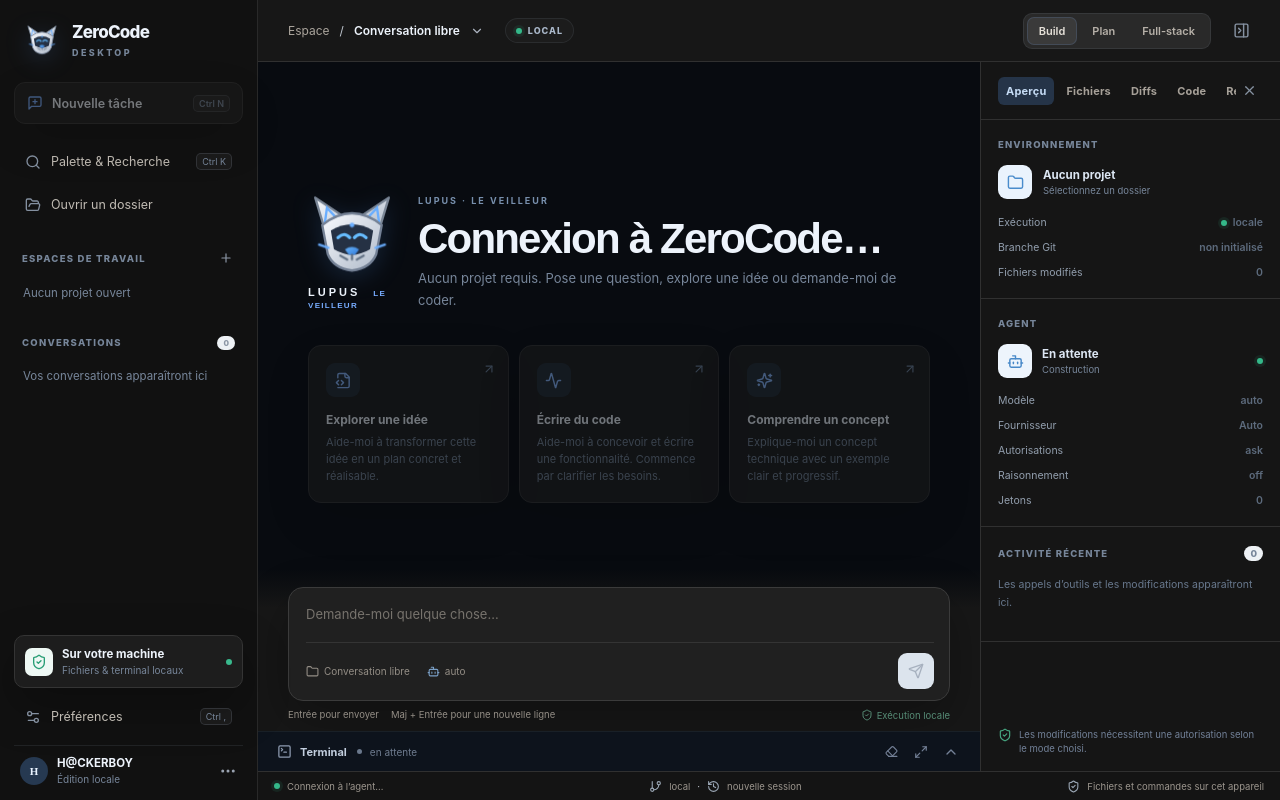
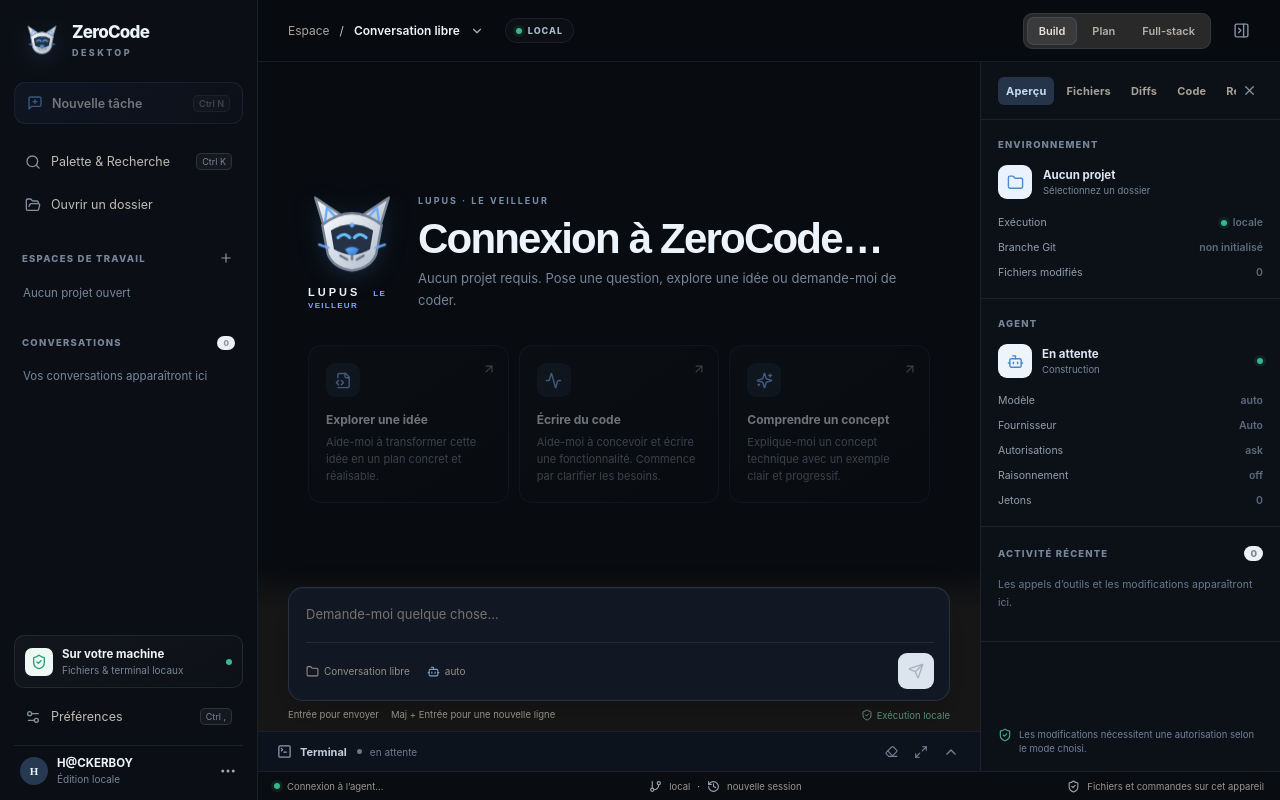
Before and after one commit to hackerboy-223/zerocode, a React (Vite) app in the folder desktop/: page / in a window 1280 px wide. Built offline with nearby package versions, Linux system fonts and the light colour scheme.

Commit message:
style(desktop): enforce refined dark theme surfaces

```diff
--- a/desktop/src/styles.css
+++ b/desktop/src/styles.css
@@ -1339,3 +1339,47 @@ button:focus-visible, input:focus-visible, textarea:focus-visible { outline: 2px
 @media (prefers-reduced-motion: reduce) {
   *, *::before, *::after { scroll-behavior: auto !important; animation-duration: .01ms !important; animation-iteration-count: 1 !important; transition-duration: .01ms !important; }
 }
+
+
+/* Dark theme precision overrides */
+.app-shell.theme-dark .sidebar { background: #0b0f15; border-color: rgba(185,203,228,.09); }
+.app-shell.theme-dark .brand-copy strong,
+.app-shell.theme-dark .breadcrumb strong,
+.app-shell.theme-dark .greeting-row h1,
+.app-shell.theme-dark .message-text,
+.app-shell.theme-dark .formatted-body { color: #edf3fb; }
+.app-shell.theme-dark .new-task-button,
+.app-shell.theme-dark .local-card,
+.app-shell.theme-dark .suggestion-card {
+  color: #edf3fb;
+  background: linear-gradient(145deg, rgba(255,255,255,.035), rgba(255,255,255,.012));
+  border-color: rgba(185,203,228,.10);
+  box-shadow: none;
+}
+.app-shell.theme-dark .new-task-button { background: linear-gradient(135deg, rgba(69,126,208,.17), rgba(34,53,79,.16)); border-color: rgba(120,173,255,.2); }
+.app-shell.theme-dark .suggestion-card:hover { background: rgba(75,127,196,.08); border-color: rgba(120,173,255,.32); }
+.app-shell.theme-dark .main-column,
+.app-shell.theme-dark .workspace-layout,
+.app-shell.theme-dark .chat-column { background: #080b10; }
+.app-shell.theme-dark .topbar { background: rgba(8,11,16,.9); border-color: rgba(185,203,228,.09); }
+.app-shell.theme-dark .composer { background: #111823; border-color: rgba(153,177,209,.17); box-shadow: 0 14px 38px rgba(0,0,0,.2), inset 0 1px rgba(255,255,255,.025); }
+.app-shell.theme-dark .composer textarea { color: #edf3fb; }
+.app-shell.theme-dark .composer-bottom { border-color: rgba(185,203,228,.09); }
+.app-shell.theme-dark .context-panel { background: #0c1118; border-color: rgba(185,203,228,.09); }
+.app-shell.theme-dark .context-head,
+.app-shell.theme-dark .context-section,
+.app-shell.theme-dark .context-bottom { border-color: rgba(185,203,228,.09); }
+.app-shell.theme-dark .statusbar { background: #090d12; border-color: rgba(185,203,228,.09); }
+.app-shell.theme-dark .terminal-panel,
+.app-shell.theme-dark .terminal-body { background: #090e14; border-color: rgba(185,203,228,.09); }
+.app-shell.theme-dark .terminal-header { background: #0d131c; border-color: rgba(185,203,228,.09); }
+.app-shell.theme-dark .message-user .message-content { background: rgba(71,117,177,.10); border-color: rgba(120,173,255,.12); }
+.app-shell.theme-dark .settings-dialog,
+.app-shell.theme-dark .search-dialog,
+.app-shell.theme-dark .file-preview-dialog { background: #101720; color: #edf3fb; border-color: rgba(185,203,228,.15); }
+.app-shell.theme-dark .settings-group select,
+.app-shell.theme-dark .settings-inline-input input { background: #0b1119; color: #edf3fb; border-color: rgba(185,203,228,.15); }
+.app-shell.theme-dark .settings-choice { background: rgba(255,255,255,.025); border-color: rgba(185,203,228,.09); }
+.app-shell.theme-dark .settings-choice strong { color: #edf3fb; }
+.app-shell.theme-dark .settings-choice span { color: #77869a; }
+.app-shell.theme-dark .settings-warning { background: #211b13; border-color: #5b4727; color: #d8bd8e; }
```
